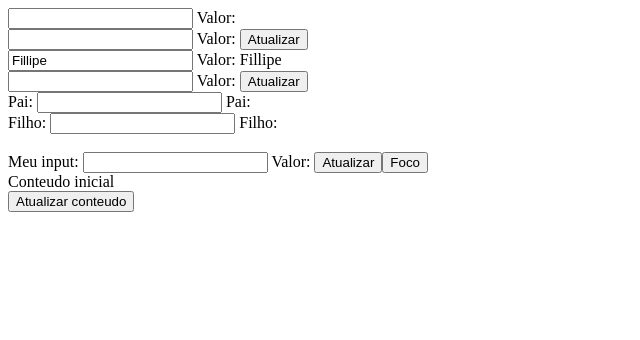
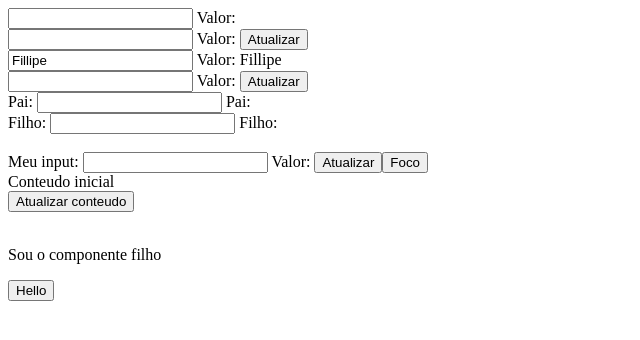
Before and after one commit to fillipe-felix/fundamentos-angular, an Angular app: page / in a window 1280 px wide. Shown: the top 340 px of the page, without its empty margins (0-640 px from the left). Built offline with nearby package versions, Linux system fonts and the light colour scheme.

Commit message:
100. Acessar Componentes Filhos com "@ViewChild”

```diff
--- a/src/app/app.component.html
+++ b/src/app/app.component.html
@@ -49,3 +49,11 @@ Valor: {{ meuInput5.value }}
   Conteudo inicial
 </div>
 <button (click)="atualizarConteudoDiv()" type="text">Atualizar conteudo</button>
+<br>
+<br>
+
+<!--@ViewChild acessando filhos-->
+
+<app-filho #filhoComponent></app-filho>
+
+<button (click)="hello()">Hello</button>
--- a/src/app/app.component.ts
+++ b/src/app/app.component.ts
@@ -1,4 +1,5 @@
 import { ChangeDetectorRef, Component, ElementRef, ViewChild } from '@angular/core';
+import { FilhoComponent } from './filho/filho.component';
 
 @Component({
   selector: 'app-root',
@@ -12,6 +13,7 @@ export class AppComponent {
 
   @ViewChild('meuInput5') meuInputEl!: ElementRef<HTMLInputElement>;
   @ViewChild('minhaDiv') minhaDivEl!: ElementRef<HTMLDivElement>;
+  @ViewChild('filhoComponent') filhoComponentRef!: FilhoComponent;
 
   constructor(private _cdRef: ChangeDetectorRef) {
   }
@@ -38,4 +40,9 @@ export class AppComponent {
   atualizarConteudoDiv() {
     this.minhaDivEl.nativeElement.textContent = 'Conteudo atualizado';
   }
+
+  hello() {
+    this.filhoComponentRef.dizerOi();
+    this.filhoComponentRef.message = 'Eu disse oi';
+  }
 }
--- a/src/app/app.module.ts
+++ b/src/app/app.module.ts
@@ -4,10 +4,12 @@ import { BrowserModule } from '@angular/platform-browser';
 import { AppRoutingModule } from './app-routing.module';
 import { AppComponent } from './app.component';
 import { FormsModule } from '@angular/forms';
+import { FilhoComponent } from './filho/filho.component';
 
 @NgModule({
   declarations: [
-    AppComponent
+    AppComponent,
+    FilhoComponent
   ],
   imports: [
     BrowserModule,
--- /dev/null
+++ b/src/app/filho/filho.component.html
@@ -0,0 +1 @@
+<p>{{ message }}</p>
--- /dev/null
+++ b/src/app/filho/filho.component.ts
@@ -0,0 +1,17 @@
+import { Component } from '@angular/core';
+
+@Component({
+  selector: 'app-filho',
+  standalone: false,
+
+  templateUrl: './filho.component.html',
+  styleUrl: './filho.component.scss'
+})
+export class FilhoComponent {
+  message: string = 'Sou o componente filho';
+
+  dizerOi() {
+    alert('Oi!!!!')
+  }
+
+}
```
Also changed, not shown: src/app/filho/filho.component.scss (added), 1 other file (tests, documents, lock files or other folders).
